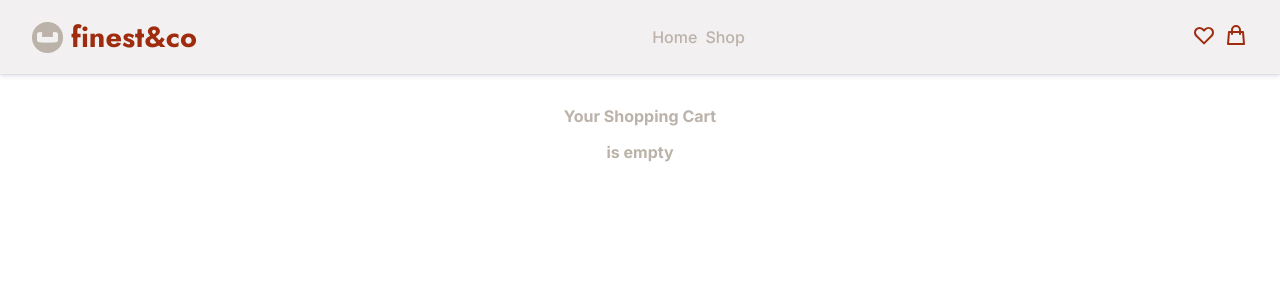
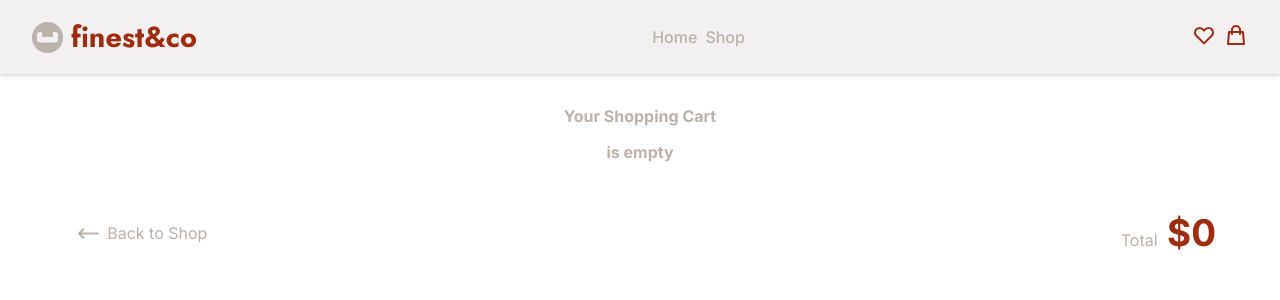
Before and after one commit to m-oniqu3/finest-co, a React (Create React App) app: page /cart in a window 1280 px wide. Shown: the top 300 px of the page. Built offline with nearby package versions, Linux system fonts and the light colour scheme.

Commit message:
added comments, calculateTotal reducer, cart total

```diff
--- a/src/components/Cart/Cart.js
+++ b/src/components/Cart/Cart.js
@@ -1,23 +1,48 @@
 import styled from "./Cart.module.css";
-import { useSelector } from "react-redux";
+import { useDispatch, useSelector } from "react-redux";
 import CartItem from "./CartItem";
+import { useEffect } from "react";
+import { calculateTotal } from "../../store/features/cart/cartSlice";
+import { LeftArrowIcon } from "../../icons/Icons";
+import { useNavigate } from "react-router-dom";
 
 const Cart = () => {
-  //get cart items from the store
-  const cart = useSelector((state) => state.cart.cartItems);
+  const navigate = useNavigate();
+  const dispatch = useDispatch();
+  const nf = new Intl.NumberFormat("en-US");
 
-  /**
-   * map over each item in the cart array from the store and return a CartItem
-   */
+  //get cartItems and total from the store
+  const { cartItems, cartTotal } = useSelector((state) => state.cart);
 
-  const cartItems = cart.map((item) => {
+  //calculate the total everytime the cartItems change
+  useEffect(() => {
+    dispatch(calculateTotal());
+  }, [dispatch, cartItems]);
+
+  // map over each item in cartItems from the store and return a CartItem
+  const cart = cartItems.map((item) => {
     return <CartItem key={item.id} item={item} />;
   });
 
   return (
     <section className={styled["cart-container"]}>
       <h4 className={styled.h4}>Your Shopping Cart</h4>
-      {cart.length !== 0 ? cartItems : <h4 className={styled.h4}>is empty</h4>}
+
+      {/* only show cart if the there are cartItems */}
+      {cartItems.length !== 0 ? cart : <h4 className={styled.h4}>is empty</h4>}
+
+      <div className={styled.total}>
+        <p className={styled.back} onClick={() => navigate(-1)}>
+          <span>
+            <LeftArrowIcon />
+          </span>
+          Back to Shop
+        </p>
+
+        <div>
+          Total <span> ${nf.format(cartTotal)}</span>
+        </div>
+      </div>
     </section>
   );
 };
--- a/src/components/Cart/Cart.module.css
+++ b/src/components/Cart/Cart.module.css
@@ -9,3 +9,33 @@
   text-align: center;
   padding-bottom: 1rem;
 }
+
+.total {
+  display: flex;
+  justify-content: space-between;
+  align-items: center;
+  color: #bbb2a9;
+  margin-top: 2rem;
+}
+
+.total span {
+  color: #9f2c0f;
+  font-weight: 700;
+  padding-left: 5px;
+}
+
+.back {
+  width: 50%;
+  max-width: 150px;
+  display: flex;
+  justify-content: space-evenly;
+  align-items: center;
+  color: #bbb2a9;
+
+  cursor: pointer;
+}
+
+.back span {
+  color: #bbb2a9;
+  width: 20%;
+}
--- a/src/components/Header/Container.module.css
+++ b/src/components/Header/Container.module.css
@@ -20,7 +20,7 @@
 }
 
 .details h2,
-span {
+.details span {
   font-size: 1.5rem;
   font-weight: 700;
   text-transform: uppercase;
--- a/src/store/features/cart/cartSlice.js
+++ b/src/store/features/cart/cartSlice.js
@@ -26,6 +26,12 @@ const initialState = {
  * decreases the cartItem's quantity and its total
  * if the quantity is less than 1, remove the item from the cart
  */
+
+/** calculateTotal
+ * calculates the overall total of the cart
+ * loops through the cartItems and adds each item productTotal
+ */
+
 const cartSlice = createSlice({
   name: "cart",
   initialState,
@@ -36,6 +42,7 @@ const cartSlice = createSlice({
         (item) => item.id === itemToAdd.id
       );
       state.amountOfItemsInCart++;
+
       if (!itemToAddExists) {
         state.cartItems.push({
           id: itemToAdd.id,
@@ -51,6 +58,7 @@ const cartSlice = createSlice({
         itemToAddExists.productTotal += itemToAddExists.price;
       }
     },
+
     increase: (state, action) => {
       state.amountOfItemsInCart++;
       const cartItem = state.cartItems.find(
@@ -64,6 +72,7 @@ const cartSlice = createSlice({
       const cartItem = state.cartItems.find(
         (item) => item.id === action.payload.id
       );
+
       state.amountOfItemsInCart--;
       if (cartItem.quantity === 1) {
         state.cartItems = state.cartItems.filter(
@@ -74,8 +83,15 @@ const cartSlice = createSlice({
         cartItem.productTotal -= cartItem.price;
       }
     },
+
+    calculateTotal: (state) => {
+      let total = 0;
+      state.cartItems.forEach((item) => (total += item.productTotal));
+      state.cartTotal = total;
+    },
   },
 });
 
-export const { increase, addToCart, decrease } = cartSlice.actions;
+export const { increase, addToCart, decrease, calculateTotal } =
+  cartSlice.actions;
 export default cartSlice.reducer;
```
Also changed, not shown: src/components/Cart/CartItem.js (+4 -30 lines).
